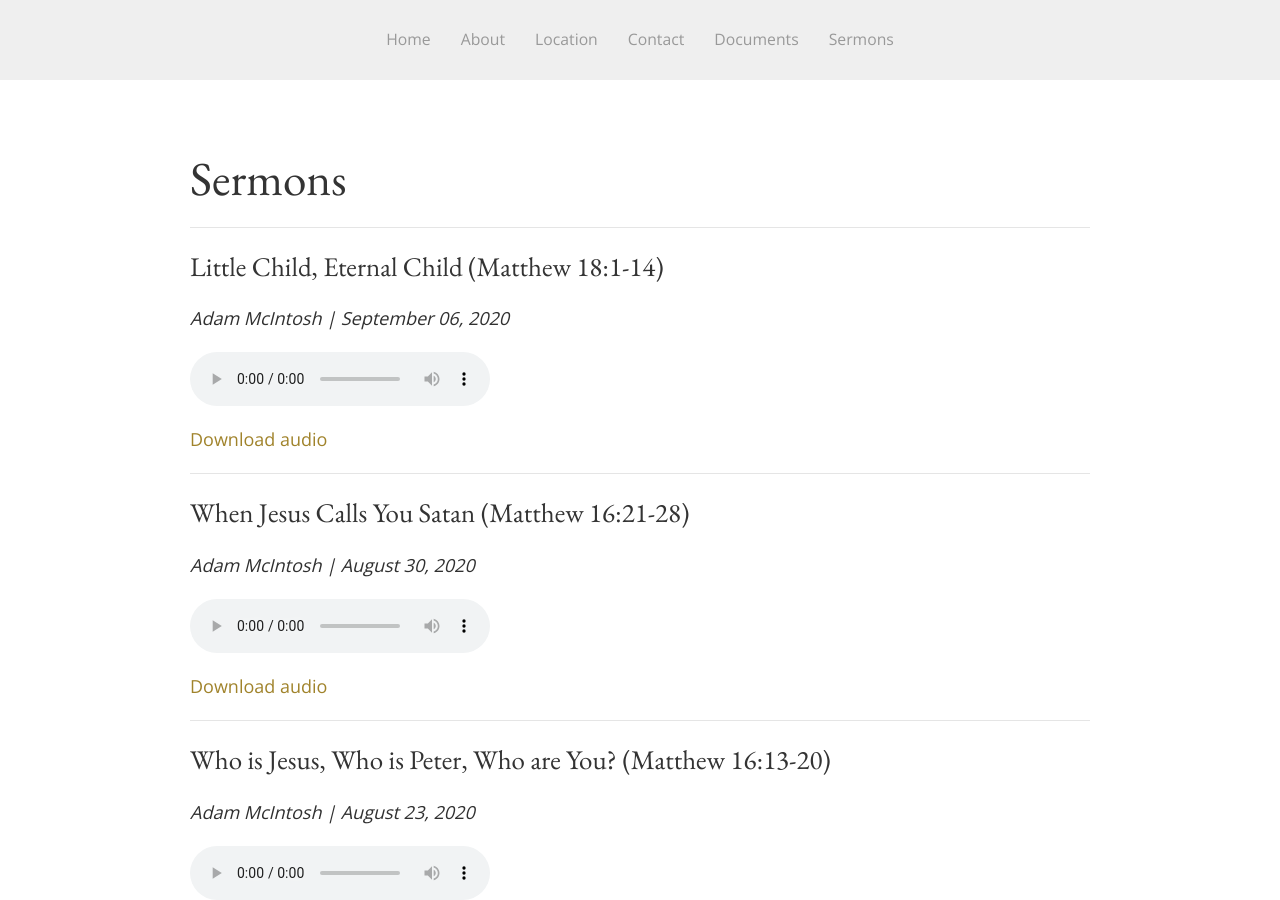
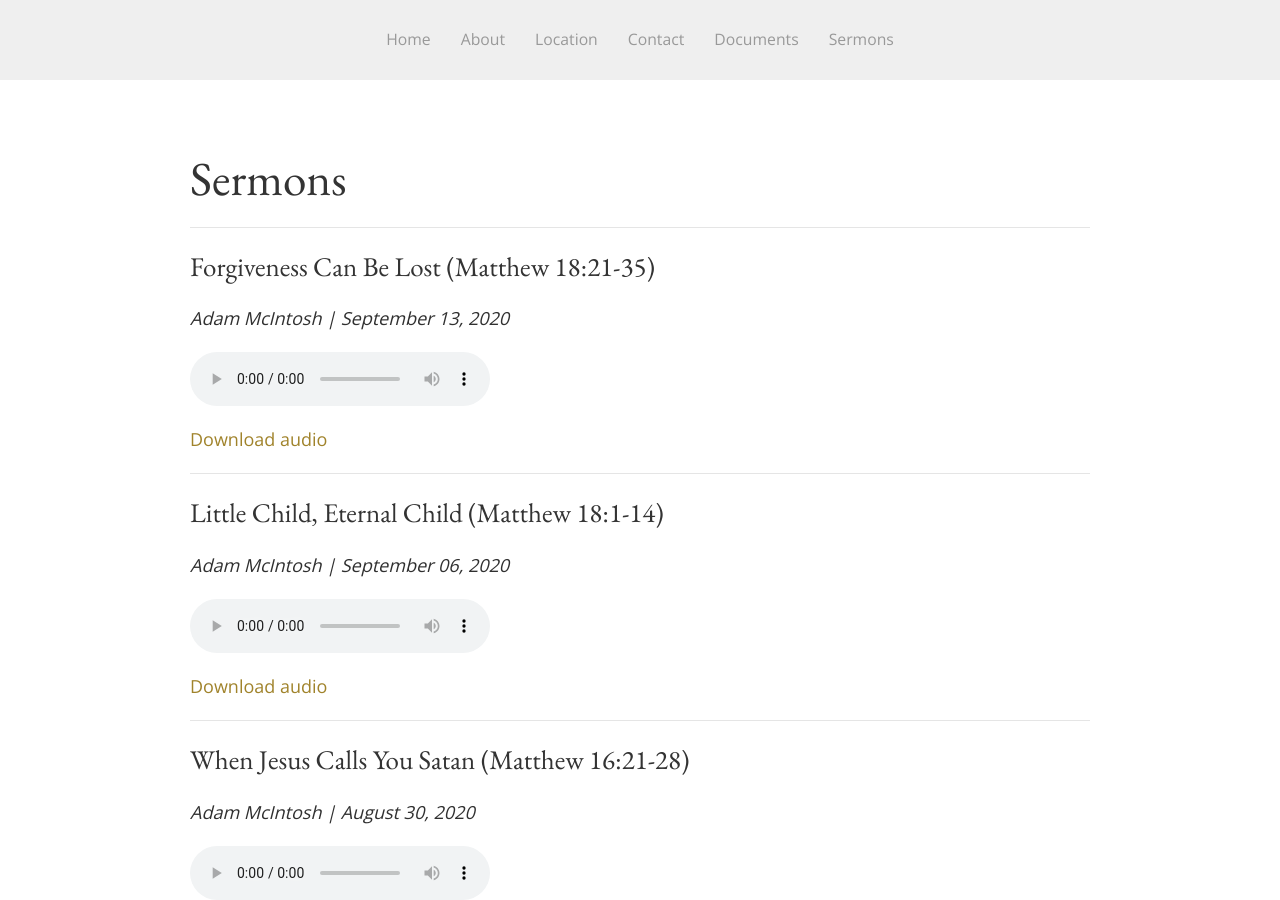
Before and after one commit to SaintDavidsChurch/website, a Jekyll site: the page built from sermons.html, in a window 1280 px wide and 900 px high. Built offline with Jekyll 4.4.1, drawn with Linux system fonts in a browser that asks for light colours.

Commit message:
Updated by InferCMS

```diff
--- a/_data/sermons.yml
+++ b/_data/sermons.yml
@@ -154,3 +154,7 @@
   date: '2020-09-06'
   preacher: Adam McIntosh
   audio_file: https://saintdavids.church/assets/sermons/2020/September/Adam-McIntosh_September6-2020_Matt18.1-14.mp3
+- title: Forgiveness Can Be Lost (Matthew 18:21-35)
+  date: '2020-09-13'
+  preacher: Adam McIntosh
+  audio_file: https://saintdavids.church/assets/sermons/2020/September/Adam-McIntosh_September13-2020_Matt18.21-35.mp3
```
